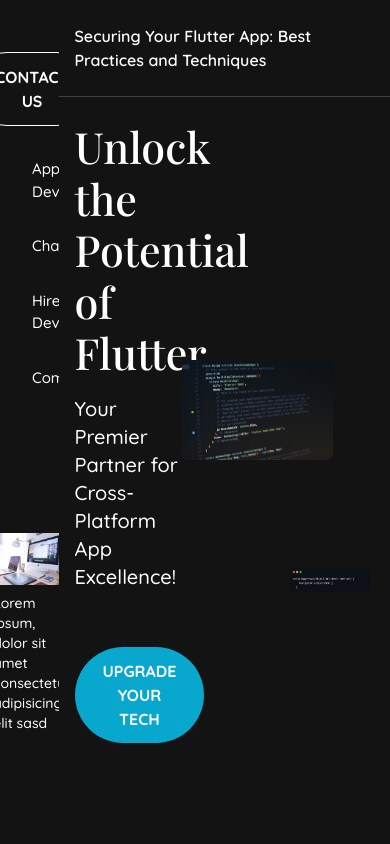
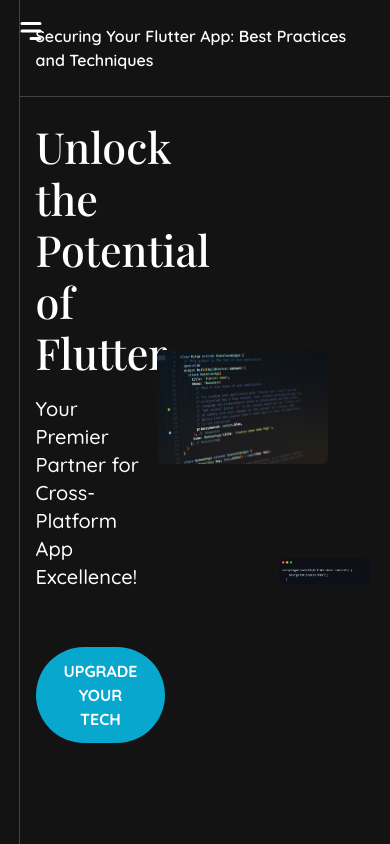
Before and after one commit to aggarwal07/vayuzassignment, a Next.js app: page / in a window 390 px wide. Shown: the top 844 px of the page. Built offline with nearby package versions, Linux system fonts and the light colour scheme.

Commit message:
Sidebar responsive

```diff
--- a/src/app/page.js
+++ b/src/app/page.js
@@ -6,10 +6,10 @@
   return (
     <div className="">
       <main className="flex max-w-[100vw]">
-        <div className="w-[15vw]">
+        <div className="w-[15vw] max-xl:w-[5vw] bg-[var(--background)] border-r border-[#FFFFFF33]">
           <Sidebar />
         </div>
-        <div className="w-[85vw]">
+        <div className="w-[95vw] xl:w-[85vw]">
           <Header />
           <HomePage />
         </div>
--- a/src/components/header/Header.jsx
+++ b/src/components/header/Header.jsx
@@ -2,8 +2,10 @@
 
 const Header = () => {
   return (
-    <div className="border-b border-[#FFFFFF33] px-4 py-6 bg-[var(--background)]">
-      <p className="font-semibold">Securing Your Flutter App: Best Practices and Techniques</p>
+    <div className="border-b border-[#FFFFFF33] px-4 py-6 bg-[var(--background)] flex justify-between items-center">
+      <p className="font-semibold">
+        Securing Your Flutter App: Best Practices and Techniques
+      </p>
     </div>
   );
 };
--- a/src/components/sidebar/Sidebar.jsx
+++ b/src/components/sidebar/Sidebar.jsx
@@ -1,27 +1,48 @@
+"use client";
 import Image from "next/image";
-import React from "react";
+import React, { useState } from "react";
+import { HiMenuAlt3, HiX } from "react-icons/hi";
 
 const Sidebar = () => {
+  const [open, setOpen] = useState(false);
+
   return (
-    <div className="flex flex-col items-center bg-[var(--background)] p-5 px-8 border-r border-[#FFFFFF33] h-[100%]">
+    <>
+      {/* Hamburger button */}
+      <div className="xl:hidden fixed top-4 left-4 z-50">
+        <button
+          onClick={() => setOpen(!open)}
+          className="text-white text-3xl focus:outline-none"
+        >
+          {open ? <HiX /> : <HiMenuAlt3 />}
+        </button>
+      </div>
+
+      {/* Sidebar */}
+      <div
+        className={`fixed top-0 left-0 z-40 h-full bg-[var(--background)] border-r border-[#FFFFFF33]
+        transition-transform duration-300 ease-in-out
+        ${open ? "translate-x-0" : "-translate-x-full"} xl:translate-x-0 xl:static xl:flex`}
+      >
+        <div className="flex flex-col items-center p-5 px-4 xl:px-8 h-full w-64">
           <Image
             alt="Vayuz Logo"
             src="/images/vayuzLogo.png"
             height={130}
             width={130}
           />
-      <button className="mt-8 border border-white py-3 px-6 uppercase rounded-full font-bold">
+          <button className="mt-8 border border-white py-2 2xl:py-3 px-4 2xl:px-6 uppercase rounded-full font-bold max-2xl:text-sm">
             Contact Us
           </button>
-      <ul className="w-full mt-8 flex flex-col gap-8 list-none text-[15px] font-medium">
+          <ul className="w-full mt-8 flex flex-col gap-8 list-none text-sm xl:text-[15px] font-medium">
             <li>App Development</li>
             <li>Challenges</li>
             <li>Hire Developer</li>
             <li>Community</li>
           </ul>
-      <div className="mt-36">
+          <div className="mt-auto">
             <Image
-          alt="Vayuz Logo"
+              alt="Thumbnail"
               src="/images/pcThumbnail.jpg"
               className="w-full rounded-sm"
               height={130}
@@ -32,6 +53,8 @@
             </p>
           </div>
         </div>
+      </div>
+    </>
   );
 };
 
```
Lines whose indentation alone changed are shown as unchanged.
